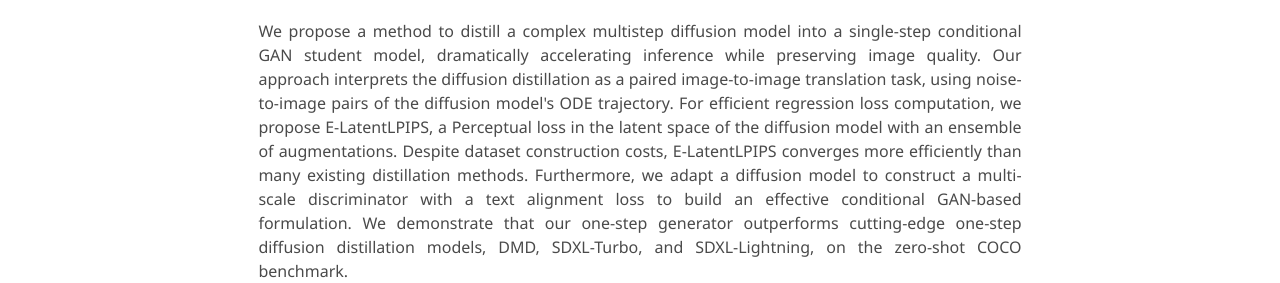
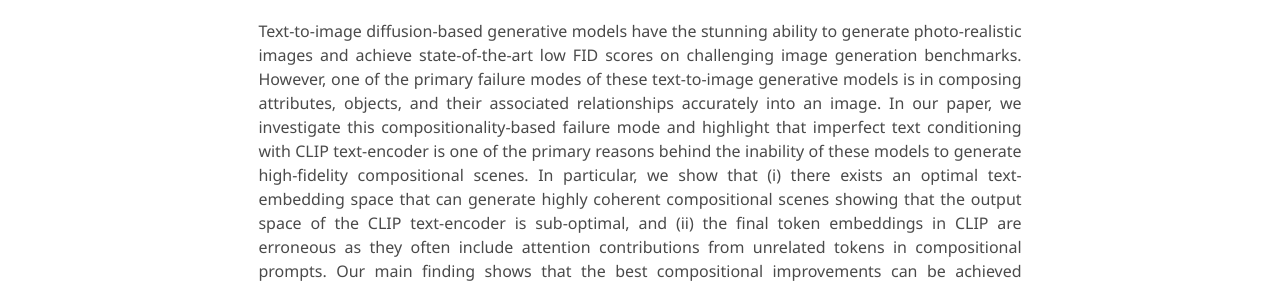
Before and after one commit to samyadeepbasu/causal-knowledge-localization.github.io, a plain HTML site: page index.html in a window 1280 px wide. Shown: the part 522-805 px from the top of the page. Drawn offline with nearby package versions, Linux system fonts and the light colour scheme; some icons are missing; a web font is replaced by a local one.

Commit message:
add abstract

```diff
--- a/index.html
+++ b/index.html
@@ -148,11 +148,14 @@
         <h2 class="title is-3">Abstract</h2>
         <div class="content has-text-justified">
           <p>
-            We propose a method to distill a complex multistep diffusion model into a single-step conditional GAN student model, dramatically accelerating inference while preserving image quality.
-            Our approach interprets the diffusion distillation as a paired image-to-image translation task, using noise-to-image pairs of the diffusion model's ODE trajectory. For efficient regression loss computation, we propose E-LatentLPIPS, a Perceptual loss in the latent space of the diffusion model with an ensemble of augmentations.
-            Despite dataset construction costs, E-LatentLPIPS converges more efficiently than many existing distillation methods.
-            Furthermore, we adapt a diffusion model to construct a multi-scale discriminator with a text alignment loss to build an effective conditional GAN-based formulation.
-            We demonstrate that our one-step generator outperforms cutting-edge one-step diffusion distillation models, DMD, SDXL-Turbo, and SDXL-Lightning, on the zero-shot COCO benchmark.
+            Text-to-image diffusion-based generative models have the stunning ability to generate photo-realistic images and achieve state-of-the-art low FID scores on challenging image generation benchmarks.
+            However, one of the primary failure modes of these text-to-image generative models is in composing attributes, objects, and their associated relationships accurately into an image.
+            In our paper, we investigate this compositionality-based failure mode and highlight that imperfect text conditioning with CLIP text-encoder is one of the primary reasons behind the inability of these models to generate high-fidelity compositional scenes.
+            In particular, we show that (i) there exists an optimal text-embedding space that can generate highly coherent compositional scenes showing that the output space of the CLIP text-encoder is sub-optimal,
+            and (ii) the final token embeddings in CLIP are erroneous as they often include attention contributions from unrelated tokens in compositional prompts.
+            Our main finding shows that the best compositional improvements can be achieved (without harming the model's FID score) by fine-tuning <i>\it only</i> a simple and parameter-efficient linear projection on CLIP's representation space in Stable-Diffusion variants using a small set of compositional image-text pairs.
+            This result demonstrates that the sub-optimality of the CLIP's output space is a major error source.
+            We also show that re-weighting the erroneous attention contributions in CLIP can lead to slightly improved compositional performances.
           </p>
         </div>
       </div>
```
